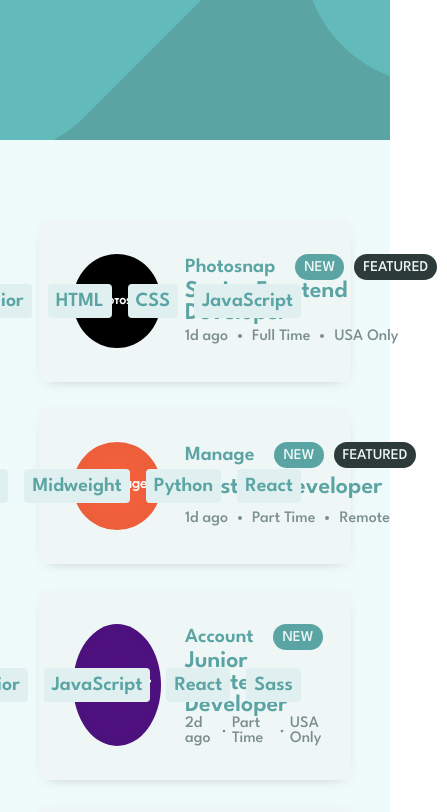
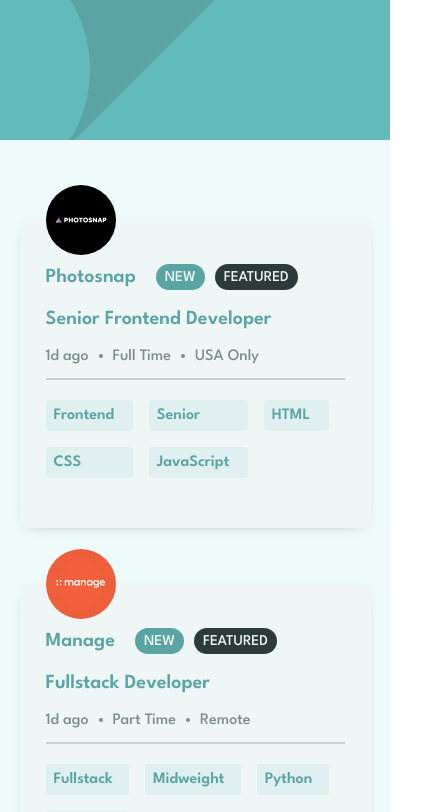
Before and after one commit to w1that/job-listing, a React (Create React App) app: page / in a window 390 px wide. Shown: the top 812 px of the page, 447 px wide, since content can reach past the window. Built offline with nearby package versions, Linux system fonts and the light colour scheme.

Commit message:
Make the app responsive to mobile devices.

```diff
--- a/src/App.css
+++ b/src/App.css
@@ -19,5 +19,18 @@
   background-color: hsl(180, 29%, 50%);
 }
 
-.space {
+@media screen and (max-width: 500px) {
+  .innerContainer {
+    position: relative;
+    width: 90%;
+  }
+
+  .headerImage {
+    width: 100%;
+    height: 140px;
+    background-image: url("./assets/bg-header-mobile.svg");
+    background-color: hsl(180, 29%, 50%);
+  }
+
+
 }
--- a/src/components/JobCard.jsx
+++ b/src/components/JobCard.jsx
@@ -40,15 +40,20 @@ function JobCard({ job, setTags, tags }) {
             <Icon size={1} path={mdiCircleSmall} />
             <label>{job.location}</label>
           </span>
-        </div>
 
-        <div className={styles.tagsWrapper}>
+          <div className={styles.divider} />
+          <div className={styles.tagsWrapper}>
           {jobsTags.map((tag) => (
             <button onClick={() => handleSelectTag(tag)} className={styles.tag}>
               {tag}
             </button>
           ))}
         </div>
+        </div>
+
+
+
+
       </div>
     </div>
   );
--- a/src/components/JobList.jsx
+++ b/src/components/JobList.jsx
@@ -22,6 +22,15 @@ function JobList({ setTags, tags }) {
     }
   }, [tags]);
 
+  const [width, setWindowWidth] = useState(0);
+  const updateDimensions = () => {
+    setWindowWidth(window.innerWidth)
+  }
+
+  useEffect(() => {
+    updateDimensions()
+  }, [tags])
+
   useEffect(() => {
     if (tags.length === 0) {
       setShownJobs(jobs);
@@ -37,7 +46,7 @@ function JobList({ setTags, tags }) {
 
 
   return (
-    <div style={{opacity:opacity, transition:opacity===1&&'300ms'}} className={styles.container}>
+    <div style={{opacity:opacity, transition:opacity===1&&'300ms', marginTop:(width<=500&&(tags.length>0?'20px':'80px'))||(width>500&&'20px')}} className={styles.container}>
       {shownJobs.map((job) => (
         <JobCard setTags={setTags} tags={tags} job={job} />
       ))}
--- a/src/styles/JobCard.module.css
+++ b/src/styles/JobCard.module.css
@@ -95,3 +95,81 @@
   color: hsl(180, 33%, 91%);
   background-color: hsl(180, 29%, 50%);
 }
+
+@media screen and (max-width: 500px) {
+  .container {
+    width: 100%;
+    background-color: hsl(180, 31%, 95%);
+    box-shadow: 0px 4px 14px -9px rgba(0, 0, 0, 0.34);
+    color: hsl(180, 29%, 50%);
+    margin-bottom: 56px;
+    border-radius: 6px;
+  }
+
+  .image {
+    position: absolute;
+    top: -35px;
+    width: 70px;
+  }
+  .header {
+    display: flex;
+    align-items: center;
+    padding-top: 10px;
+    padding-bottom: 10px;
+  }
+
+  .company {
+    font-size: 20px;
+    margin-right: 20px;
+  }
+
+  .position {
+    font-weight: 700;
+    font-size: 20px;
+    margin-top: 10px;
+    margin-bottom: 16px;
+  }
+
+  .innerContainer {
+    padding: 34px 26px;
+    display: flex;
+    position: relative;
+  }
+
+  .tagsWrapper {
+    position: initial;
+    display: grid;
+    grid-template-columns: auto auto auto;
+  }
+
+  .infoWrapper {
+    width: 100%;
+    display: flex;
+    flex-direction: column;
+    justify-content: space-between;
+  }
+
+  .tag {
+    background-color: hsl(180, 33%, 91%);
+    font-size: 16px;
+    font-weight: 700;
+    margin-right: 16px;
+    padding: 8px 8px;
+    border-radius: 4px;
+    margin-bottom: 16px;
+    color: hsl(180, 29%, 50%);
+    position: relative;
+    display: flex;
+    align-items: center;
+    border: 0px;
+    cursor: pointer;
+    transition: 200ms;
+  }
+
+  .divider {
+    height: 2px;
+    background-color: hsl(180, 15%, 80%);
+    margin-top: 10px;
+    margin-bottom: 20px;
+  }
+}
--- a/src/styles/JobList.module.css
+++ b/src/styles/JobList.module.css
@@ -3,3 +3,12 @@
   position: absolute;
   top: 80px;
 }
+
+
+@media screen and (max-width: 500px) {
+  .container {
+    position: initial;
+  }
+
+
+}
--- a/src/styles/TagWrapper.module.css
+++ b/src/styles/TagWrapper.module.css
@@ -27,3 +27,27 @@
 .clearButton:hover {
   text-decoration: underline;
 }
+
+
+@media screen and (max-width: 500px) {
+  .container {
+    width: 100%;
+    background-color: hsl(180, 31%, 95%);
+    position: absolute;
+    top: -35.42px;
+    border-radius: 7px;
+    box-shadow: 0px 4px 23px -11px rgba(0, 0, 0, 0.34);
+    position: relative;
+    display: flex;
+    justify-content: space-between;
+    align-items: center;
+    padding: 18px 0px;
+  }
+.tags {
+  display: flex;
+  flex-wrap: wrap;
+  row-gap: 10px;
+  align-items: center;
+  margin-left: 16px;
+}
+}
```
